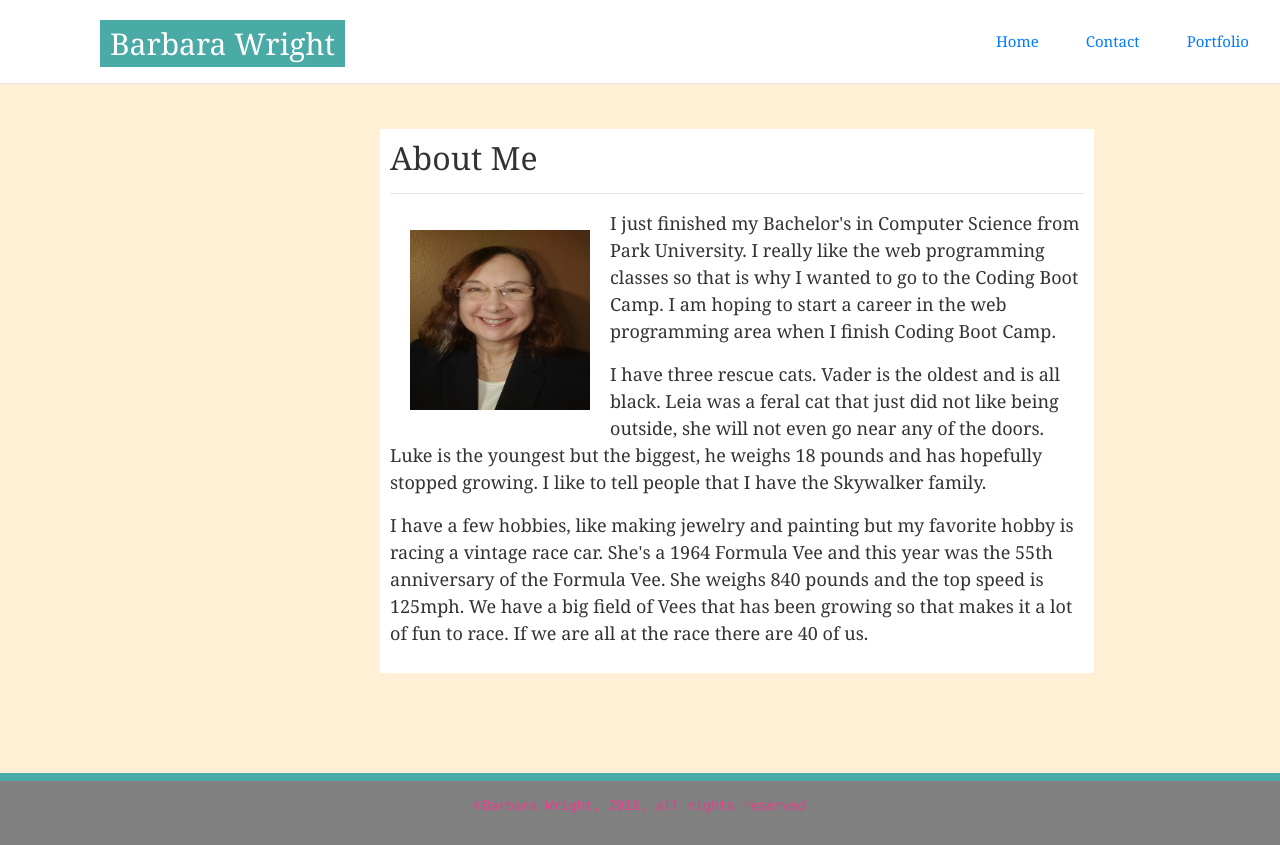
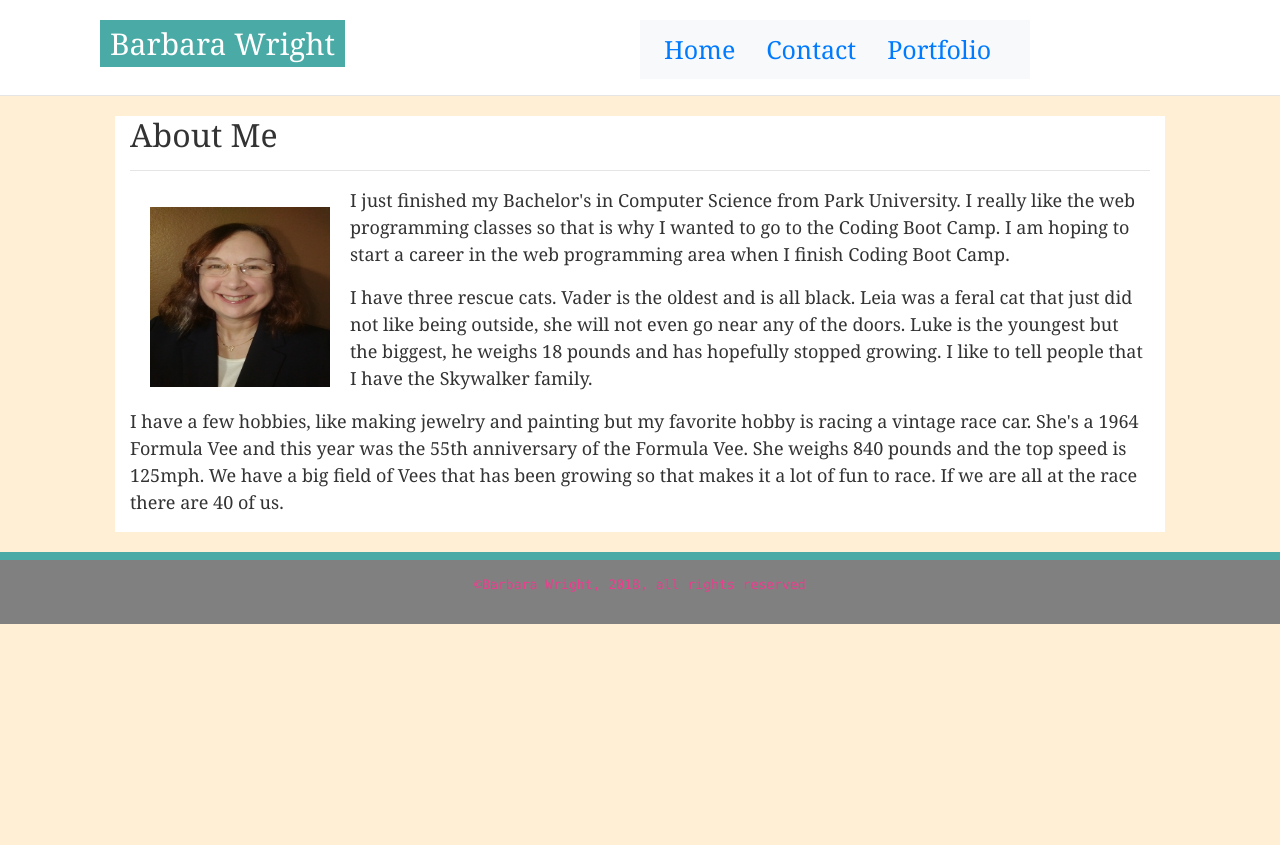
Before and after one commit to barb03/Bootstrap-Portfolio, a plain HTML site: page index-Bootstrap.html in a window 1280 px wide. After the commit the page ends 800 px from the top, so only its background shows below. Drawn offline with nearby package versions, Linux system fonts and the light colour scheme.

Commit message:
Added Bootstrap link to html and updated custom css

```diff
--- a/assets/css/style-Bootstrap.css
+++ b/assets/css/style-Bootstrap.css
@@ -36,7 +36,7 @@ header{
 .nav-link {
     float: right;
     margin-right: 15px;
-    font-size: 15px;
+    font-size: 25px;
 }
 .nav-link:hover{
     color: red;
@@ -45,7 +45,7 @@ header{
 .box{
     background: #4aaaa5;
     color: white;
-    max-width: 250px;
+    max-width: 100%;
     margin-left: 100px;
     padding: 10px;
     float: left;
@@ -56,17 +56,17 @@ header{
     height: 100%;
 }
 
-#bioInfo,
+/* #bioInfo, */
 #bioImage {
   float: left;
   background-color: white;
   padding: 10px;
 }
 
-#bioInfo {
+/* #bioInfo {
   width: 70%;
   margin: 25px auto 100px 250px;
-}
+} */
 
 #bioImage {
   width: 200px;
@@ -85,6 +85,10 @@ footer {
   }
   footer p{
       color: white;
+  }
+
+  .col-md-12{
+      background-color: #fff;
   }
 
 /*
--- a/index-Bootstrap.html
+++ b/index-Bootstrap.html
@@ -3,6 +3,7 @@
     <head>
         <!--This is Barb's Homework 1-->
         <meta charset="UTF-8">
+        <meta name="viewport" content="width=device-width, initial-scale=1.0">
 
         <!-- Bootstrap -->
         <link rel="stylesheet" href="https://stackpath.bootstrapcdn.com/bootstrap/4.1.3/css/bootstrap.min.css" integrity="sha384-MCw98/SFnGE8fJT3GXwEOngsV7Zt27NXFoaoApmYm81iuXoPkFOJwJ8ERdknLPMO" crossorigin="anonymous">
@@ -23,11 +24,21 @@
                 <div class="col-md-6">
                     <div class="box">Barbara Wright</div>
                 </div>
-                <div class="col-md-6">
-                    <a class="nav-link" href="portfolio.html">Portfolio<span class="sr-only"></span></a>
-                    <a class="nav-link" href="contact.html">Contact<span class="sr-only"></span></a>
-                    <a class="nav-link" href="index.html">Home<span class="sr-only"></span></a>
-                </div>
+                <nav class="navbar navbar-expand-sm bg-light">
+
+                    <!-- Links -->
+                    <ul class="navbar-nav">
+                      <li class="nav-item">
+                        <a class="nav-link" href="index-Bootstrap.html">Home</a>
+                      </li>
+                      <li class="nav-item">
+                        <a class="nav-link" href="contact-Bootstrap.html">Contact</a>
+                      </li>
+                      <li class="nav-item">
+                        <a class="nav-link" href="portfolio-Bootstrap.html">Portfolio</a>
+                      </li>
+                    </ul>
+                  </nav>
             </div>
             <hr width="100%">
         </header>
@@ -35,16 +46,20 @@
         <!-- My Bio -->
 
         <div class="container">
-            <section id="bioInfo">
+
+        <div class="row">
+            <div class="col-md-12">
                 <h2>About Me</h2>
                 <hr width="100%">
-
+            </div>
+        </div>
                 <!--Barb's Picture-->
 
+            <div class="row">
+                <div class="col-md-12">
                     <img id="bioImage" src="barb.jpg" alt="Barb">
 
                     <!-- About me section -->
-
                     <p>
                         I just finished my Bachelor's in Computer Science from Park University.  I really like the web programming classes
                         so that is why I wanted to go to the Coding Boot Camp.  I am hoping to start a career in the web programming area when
@@ -61,9 +76,14 @@
                         We have a big field of Vees that has been growing so that makes it a lot of fun to race. If
                         we are all at the race there are 40 of us.
                     </p>
+                </div>
+            </div>
+        </div>
 
-            </section>
-        </div>
+
+
+
+
 
         <!--Footer-->
         <footer class="footer">
```
Lines whose indentation alone changed are shown as unchanged.
